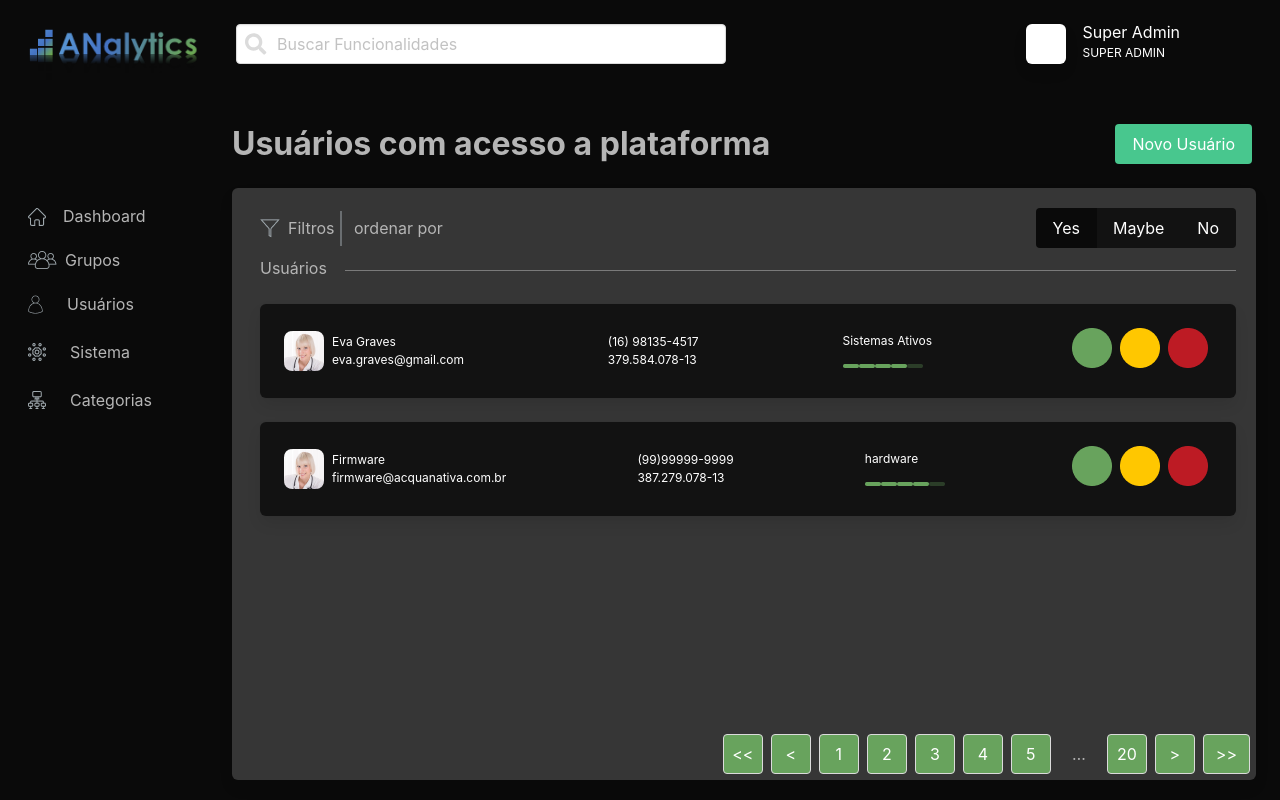
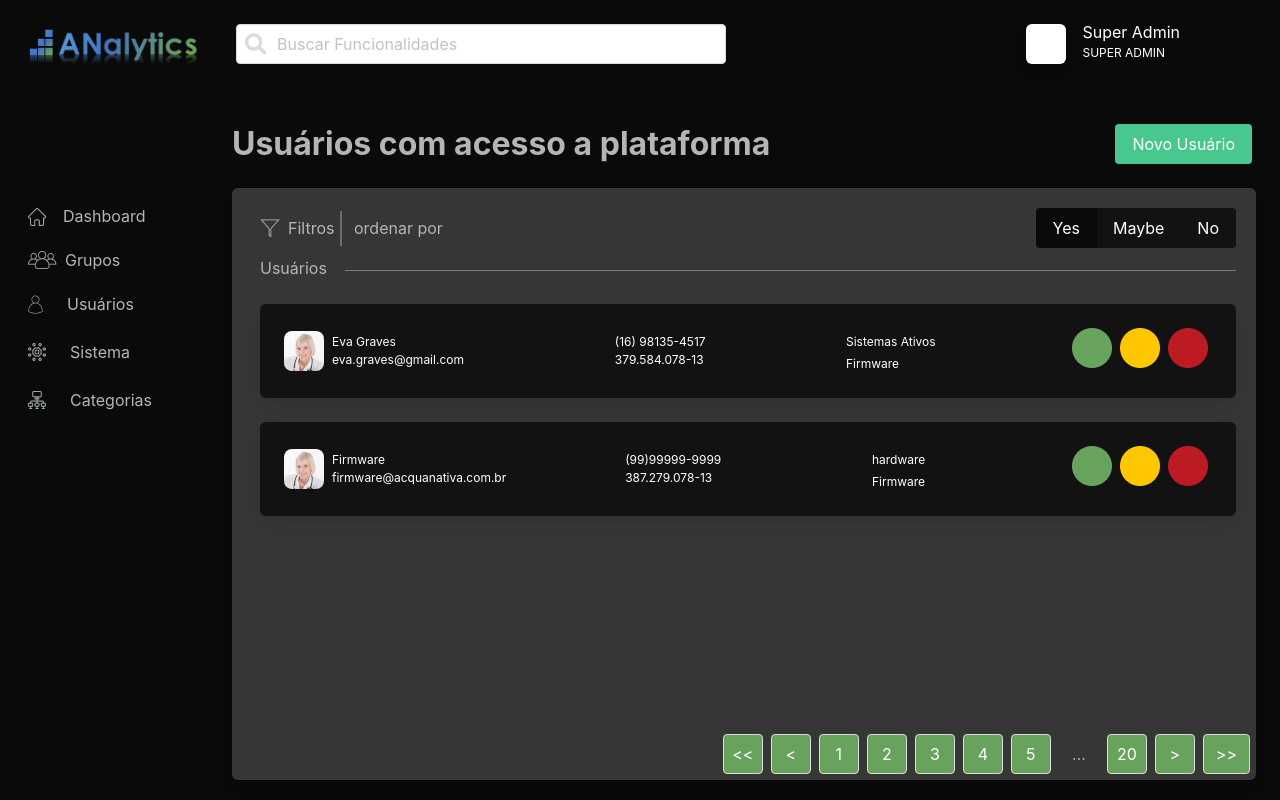
Before and after one commit to felipidis/psel-shinier-2021, a Vue app in the folder shinier-app/: page / in a window 1280 px wide. Built offline with nearby package versions, Linux system fonts and the light colour scheme.

Commit message:
Ajustando Card de usuários
Corrigi a apresentação do cartão e melhorei o posicionamento

```diff
--- a/shinier-app/src/components/UserCard.vue
+++ b/shinier-app/src/components/UserCard.vue
@@ -3,7 +3,7 @@
     <div class="is-flex is-justify-content-space-between is-align-items-center">
       <div class="is-flex is-align-items-center">
         <img src="@/assets/Eva.png" alt="User photo" />
-        <div>
+        <div class="size">
           <p class="ml-2 my-0 has-text-white is-size-7">{{ name }}</p>
           <p class="ml-2 my-0 has-text-white is-size-7">{{ email }}</p>
         </div>
@@ -18,13 +18,14 @@
       <div>
         <div>
           <p class="ml-2 my-0 mt-1 has-text-white is-size-7">{{ text }}</p>
-          <div class="ml-2">
+          <div v-if="showpill" class="ml-2">
             <span> <img src="@/assets/PillActive.png" alt="" /></span>
             <span> <img src="@/assets/PillActive.png" alt="" /></span>
             <span> <img src="@/assets/PillActive.png" alt="" /></span>
             <span> <img src="@/assets/PillActive.png" alt="" /></span>
             <span> <img src="@/assets/PillDisable.png" alt="" /></span>
           </div>
+          <p v-else class="ml-2 my-0 mt-1 has-text-white is-size-7">Firmware</p>
         </div>
       </div>
 
@@ -48,6 +49,7 @@ export default {
     email: String,
     phone: String,
     cpf: String,
+    showpill: Boolean,
   },
 };
 </script>
--- a/shinier-app/src/views/User.vue
+++ b/shinier-app/src/views/User.vue
@@ -173,4 +173,8 @@ export default {
 ::-webkit-scrollbar {
   display: none;
 }
+
+.size {
+  width: 150.47px;
+}
 </style>
```
